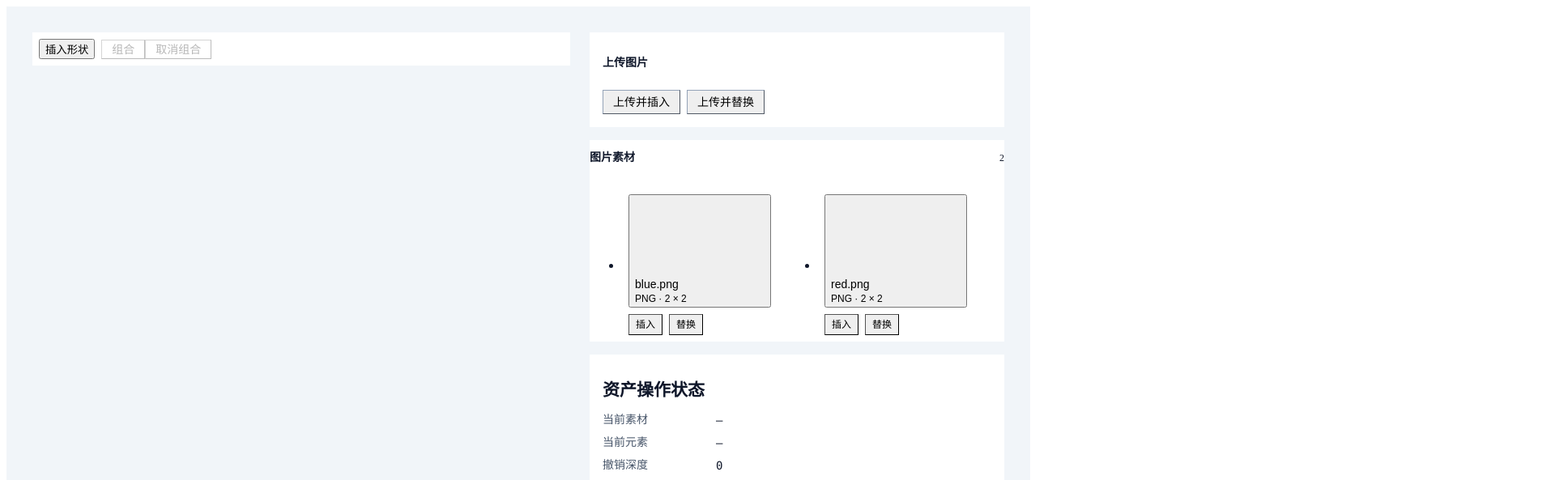
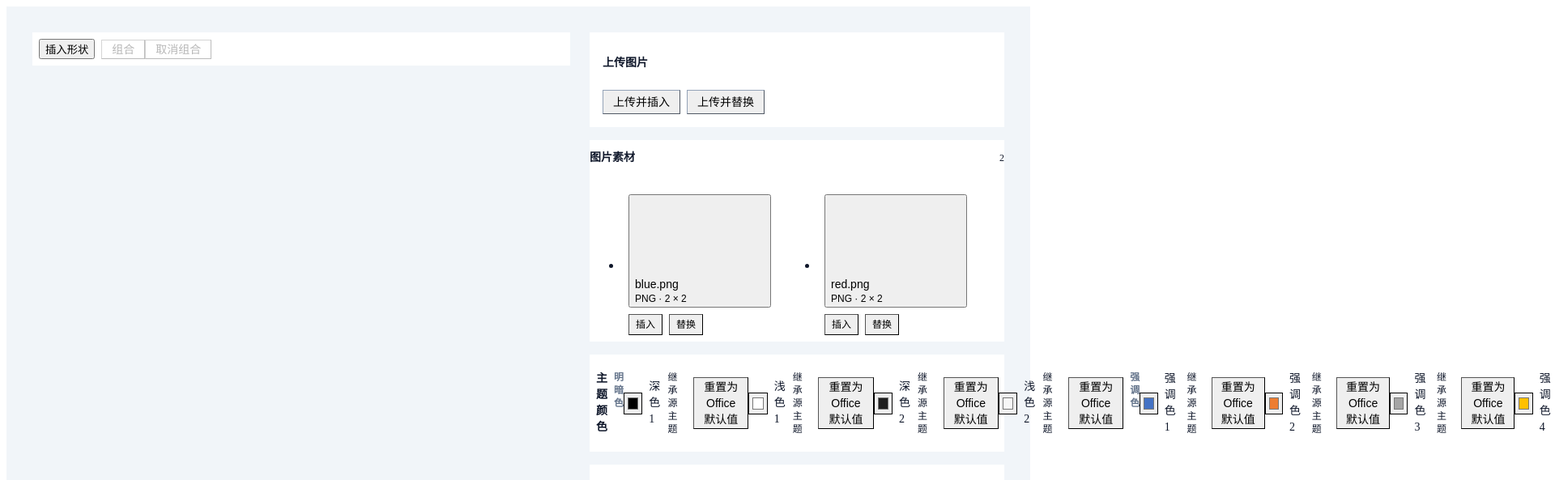
Before and after one commit to ijry/ppt4ai, a Vue app in the folder apps/playground/: page / in a window 1280 px wide. Shown: the top 593 px of the page at 81% size, 1920 px wide, since content can reach past the window. Built offline with nearby package versions, Linux system fonts and the light colour scheme.

Commit message:
feat: mount theme panel in playground

```diff
--- a/apps/playground/src/App.vue
+++ b/apps/playground/src/App.vue
@@ -1,7 +1,8 @@
 <script setup lang="ts">
-import type { TextBody } from '@ppt4ai/model'
+import type { Color, TextBody, ThemeColorSlot } from '@ppt4ai/model'
+import { DEFAULT_THEME_COLORS } from '@ppt4ai/model'
 import { computed, nextTick, onBeforeUnmount, onMounted, ref, shallowRef } from 'vue'
-import { AssetLibrary, PptEditor, ThumbnailCanvas } from '@ppt4ai/editor'
+import { AssetLibrary, hexFromColor, PptEditor, THEME_SLOT_GROUPS, ThemePanel, themeSlotGroup, ThumbnailCanvas, type ThemePanelSlotModel } from '@ppt4ai/editor'
 import { normalizeTextElement } from '@ppt4ai/text'
 import { useI18n } from 'vue-i18n'
 import { ImageFileReadError, readImageUploadFile, type PlaygroundImageUploadInput } from './image-file-upload'
@@ -39,6 +40,38 @@ const selectedElementText = computed(() => {
   const element = activeSlideSnapshot.value.engineState.document.elements[elementId]
   return element?.kind === 'image' ? `${element.id} → ${element.assetId}` : elementId
 })
+
+const activeThemeId = computed(() => {
+  const document = activeSlideSnapshot.value.engineState.document
+  const slide = document.slides[assetSnapshot.value.activeSlideId]
+  const layout = slide?.layoutId ? document.layouts?.[slide.layoutId] : undefined
+  const masterId = slide?.masterId ?? layout?.masterId
+  const themeId = masterId ? document.masters?.[masterId]?.themeId : undefined
+  return themeId && document.themes?.[themeId] ? themeId : undefined
+})
+const themeSlots = computed<ThemePanelSlotModel[]>(() => {
+  const themeId = activeThemeId.value
+  const colors = themeId ? activeSlideSnapshot.value.engineState.document.themes?.[themeId]?.colors : undefined
+  if (!colors) return []
+  return THEME_SLOT_GROUPS.flatMap((group) => group.slots).map((slot) => {
+    const value = colors[slot]
+    return {
+      slot,
+      group: themeSlotGroup(slot),
+      color: hexFromColor(value ?? DEFAULT_THEME_COLORS[slot], slot),
+      isDefault: value === null,
+      inherited: value === undefined,
+    }
+  })
+})
+
+function setThemeColor(slot: ThemeColorSlot, color: Color): void {
+  assetSnapshot.value = assetHost.setThemeColor(slot, color)
+}
+
+function resetThemeColor(slot: ThemeColorSlot): void {
+  assetSnapshot.value = assetHost.setThemeColor(slot, null)
+}
 
 function selectAsset(assetId: string): void {
   assetSnapshot.value = assetHost.selectAsset(assetId)
@@ -321,6 +354,12 @@ async function uploadFile(event: Event): Promise<void> {
           @insert="insertAsset"
           @replace="replaceAsset"
         />
+        <ThemePanel
+          :active="activeThemeId !== undefined"
+          :slots="themeSlots"
+          @set-color="setThemeColor"
+          @reset-color="resetThemeColor"
+        />
         <section class="border border-slate-200 bg-white p-4 text-sm" :aria-label="t('playground.assetHost.title')">
           <h2 class="font-semibold">{{ t('playground.assetHost.title') }}</h2>
           <dl class="mt-3 grid grid-cols-[auto_1fr] gap-x-4 gap-y-2 text-slate-600">
```
Also changed, not shown: 1 other file (tests, documents, lock files or other folders).
